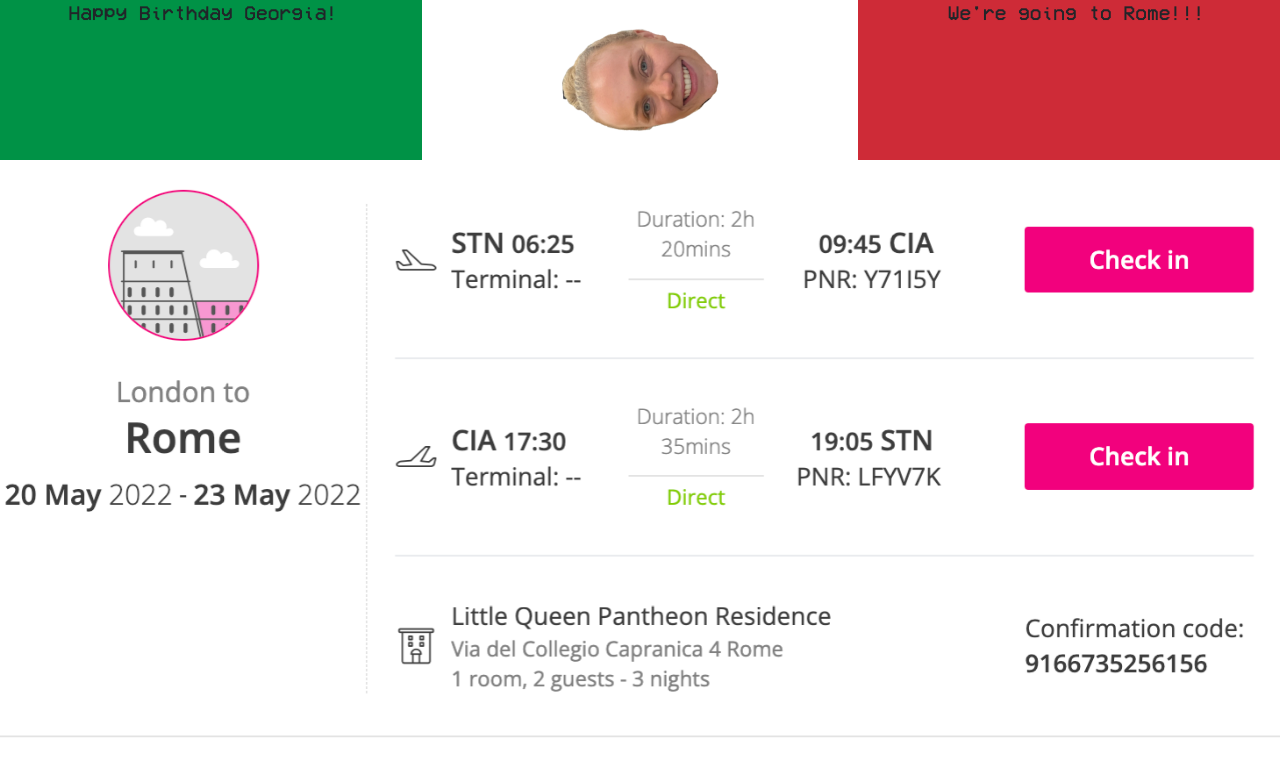
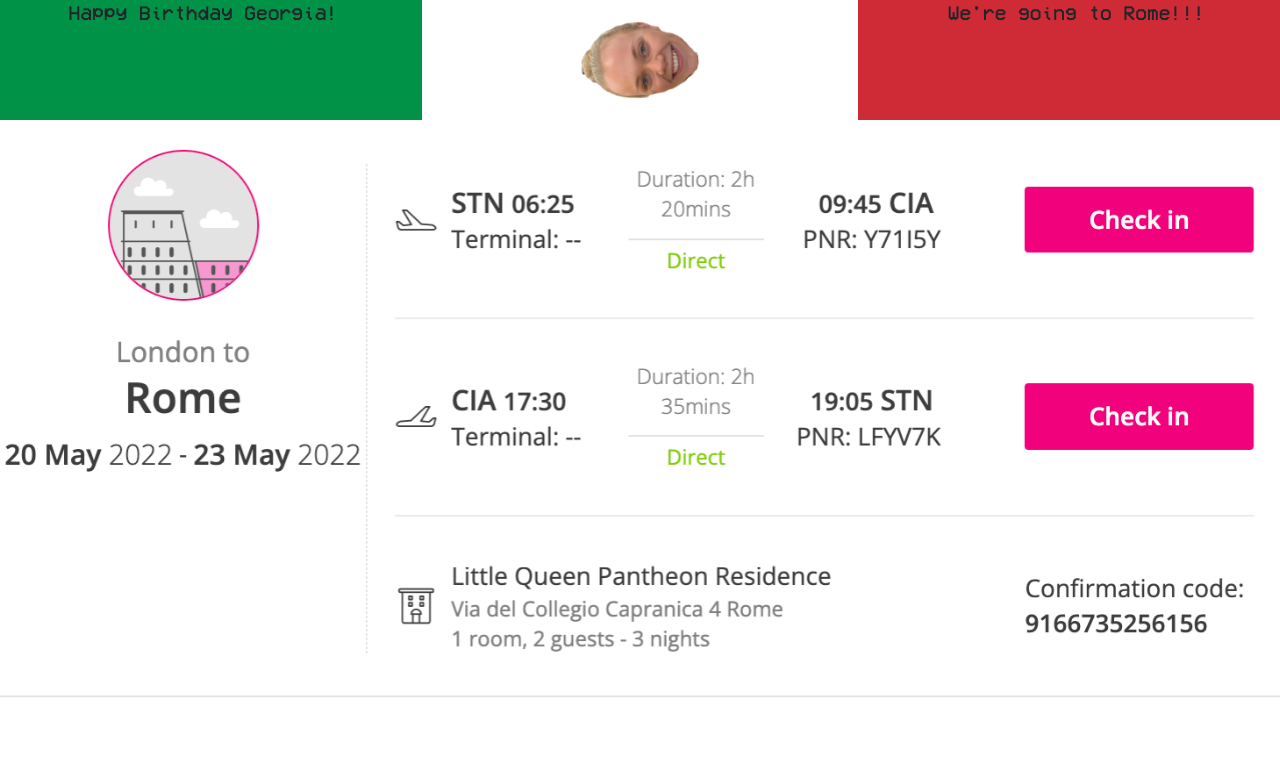
Before and after one commit to JosephEid/josepheid.co.uk, a React (Create React App) app: page /happyBirthday in a window 1280 px wide. Shown: the top 776 px of the page. Built offline with nearby package versions, Linux system fonts and the light colour scheme.

Commit message:
image size

```diff
--- a/src/Components/HappyBirthday/HappyBirthday.css
+++ b/src/Components/HappyBirthday/HappyBirthday.css
@@ -1,5 +1,5 @@
 .gb {
-  height: 20vh;
+  height: 15vh;
   animation: rotation 2s infinite linear;
 }
 
```
